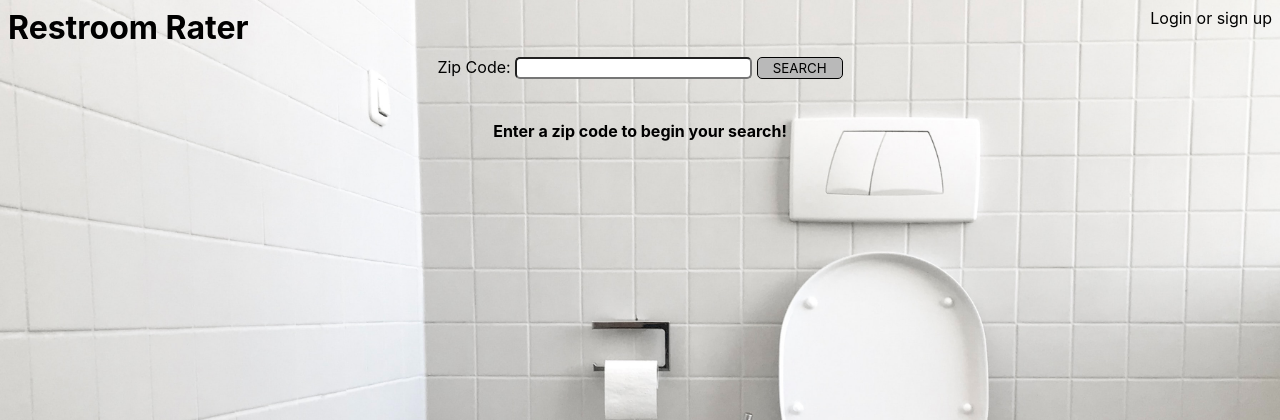
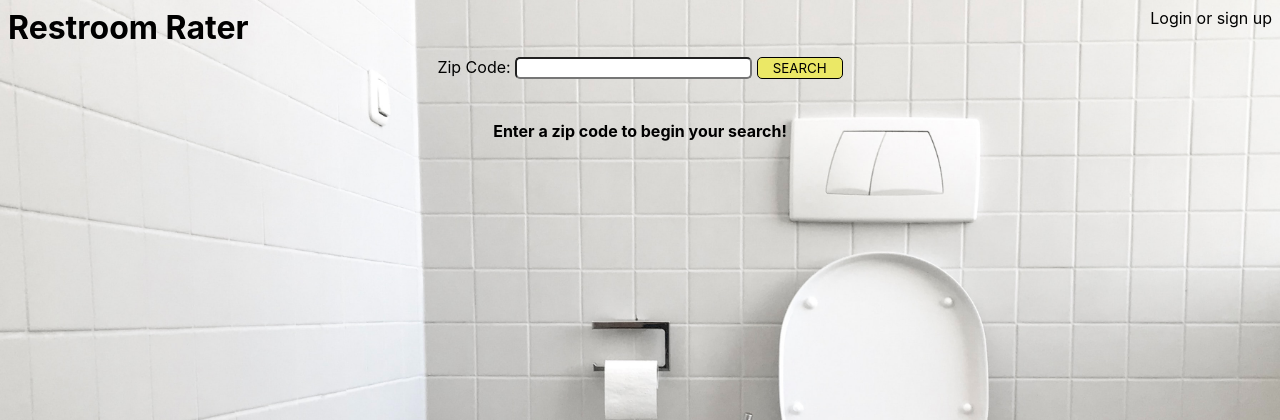
Before and after one commit to danibarstad/RestroomRater, a Django app: page / in a window 1280 px wide, while the restyled element is pressed. Shown: the top 420 px of the page. Run offline with Django 3.2, Linux system fonts and the light colour scheme; some libraries are stand-ins or nearby versions.

Commit message:
change color for active inputs

```diff
--- a/restroomrater/restroom_rater/static/css/style.css
+++ b/restroomrater/restroom_rater/static/css/style.css
@@ -34,7 +34,7 @@ input[type="submit"]:hover {
 }
 
 input[type="submit"]:active {
-    background-color: rgb(185, 185, 185);
+    background-color: rgb(235, 232, 102);
 }
 
 
```
